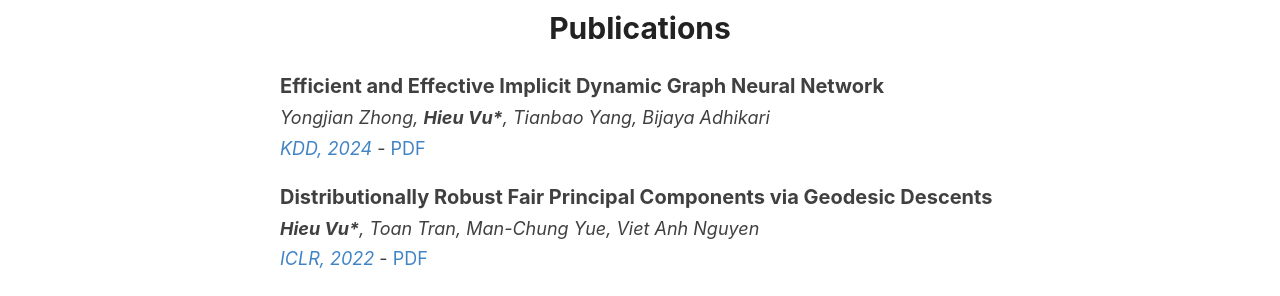
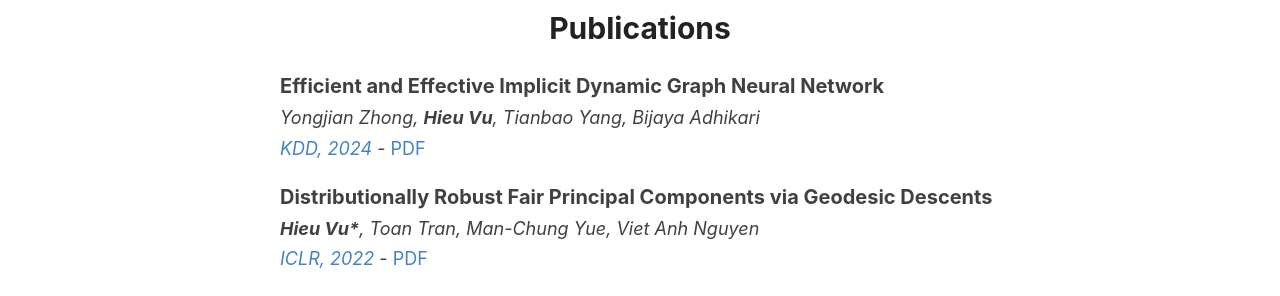
Before and after one commit to hieuvt29/hieuvt29.github.io, a Jekyll site: the page built from index.md, in a window 1280 px wide. Shown: the part 904-1200 px from the top of the page. Built offline with Jekyll 4.4.1, drawn with Linux system fonts in a browser that asks for light colours.

```diff
--- a/index.md
+++ b/index.md
@@ -40,7 +40,7 @@ __<span> {{ milestone_arr[0] | strip }} </span>__ : *{{ milestone_arr[1] | strip
 {%
 assign publications = "
 Efficient and Effective Implicit Dynamic Graph Neural Network |
-Yongjian Zhong, __Hieu Vu*__, Tianbao Yang, Bijaya Adhikari |
+Yongjian Zhong, __Hieu Vu__, Tianbao Yang, Bijaya Adhikari |
 [*KDD, 2024*](https://dl.acm.org/doi/abs/10.1145/3637528.3672026) |
 https://arxiv.org/pdb/2406.17894.pdf
 ---
```
